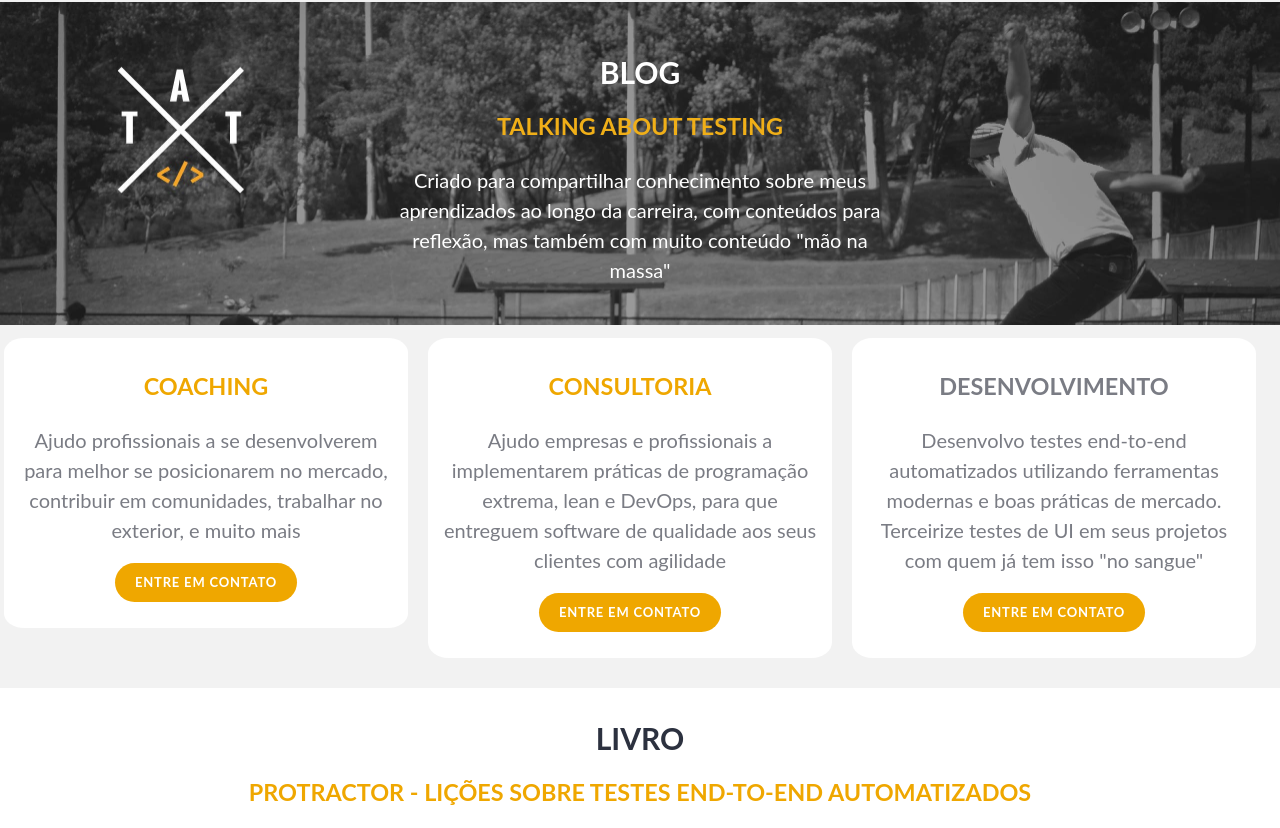
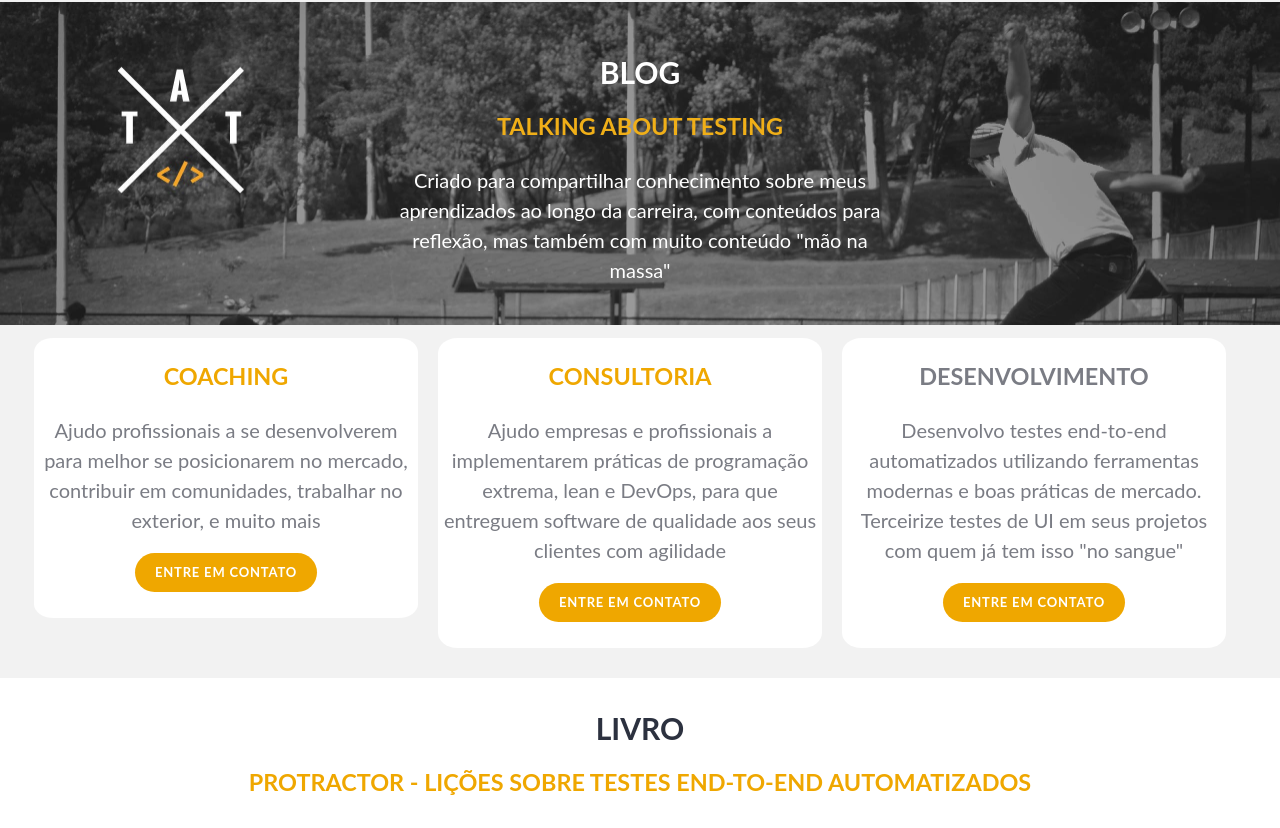
Before and after one commit to wlsf82/-walmyr-filho-react, a React (Create React App) app: page / in a window 1280 px wide. Shown: the part 773-1601 px from the top of the page. Built offline with nearby package versions, Linux system fonts and the light colour scheme.

Commit message:
css adjusments on services, courses and speaches

```diff
--- a/src/App.css
+++ b/src/App.css
@@ -82,10 +82,14 @@ h1, h2, h3, .button {
     border-radius: 5%;
     display: inline-block;
     margin-right: 20px;
-    padding: 10px;
     padding-bottom: 30px;
     vertical-align: text-top;
     width: calc(90% / 3);
+}
+
+.services p {
+    padding-left: 5px;
+    padding-right: 5px;
 }
 
 .blog {
@@ -124,8 +128,8 @@ h1, h2, h3, .button {
 }
 
 .courses p {
-    margin-left: 5px;
-    margin-right: 5px;
+    padding-left: 5px;
+    padding-right: 5px;
 }
 
 .courses div {
--- a/src/AppMobile.css
+++ b/src/AppMobile.css
@@ -92,12 +92,15 @@
 	}
 
 	.speaches {
+		align-content: center;
 		background-color: #fff;
 		padding: 12px;
 	}
 
 	.speaches div {
-		display:table-row;
+		margin: auto;
+		width: 90%;
+		padding: 10px;
 	}
 
 	.social img {
```
